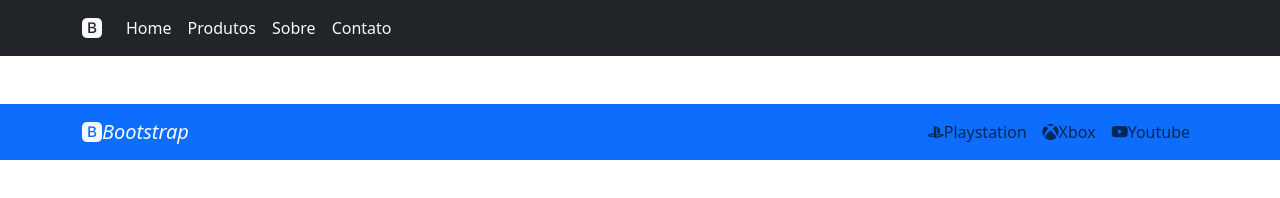
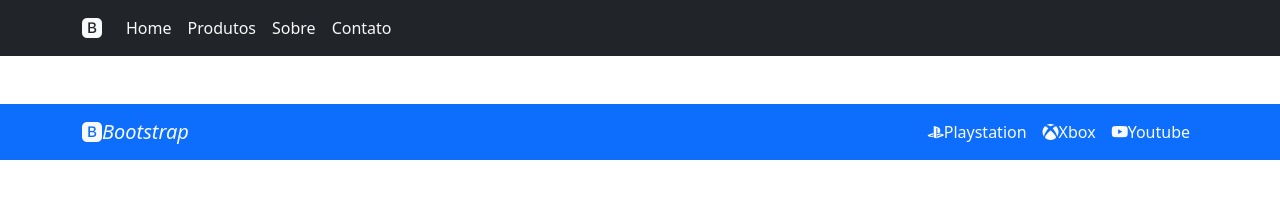
Before and after one commit to Rafael-Santos2/Bootstrap_Intro_Rafael, a plain HTML site: page ex6_navbar/ex6.html in a window 1280 px wide. Drawn offline with nearby package versions, Linux system fonts and the light colour scheme.

Commit message:
Update ex6.html

```diff
--- a/ex6_navbar/ex6.html
+++ b/ex6_navbar/ex6.html
@@ -40,9 +40,9 @@
             <a href="#" class="navbar-brand">
                 <i class="bi bi-bootstrap-fill text-light">Bootstrap</i>
                 <div class="navbar-nav">
-                    <a href="#" class="nav-link"><i class="bi bi-playstation"></i>Playstation</a>
-                    <a href="#" class="nav-link"><i class="bi bi-xbox"></i>Xbox</a>
-                    <a href="#" class="nav-link"><i class="bi bi-youtube"></i>Youtube</a>
+                    <a href="#" class="nav-link text-light"><i class="bi bi-playstation"></i>Playstation</a>
+                    <a href="#" class="nav-link text-light"><i class="bi bi-xbox"></i>Xbox</a>
+                    <a href="#" class="nav-link text-light"><i class="bi bi-youtube"></i>Youtube</a>
                 </div>
             </a>
         </div>
```
